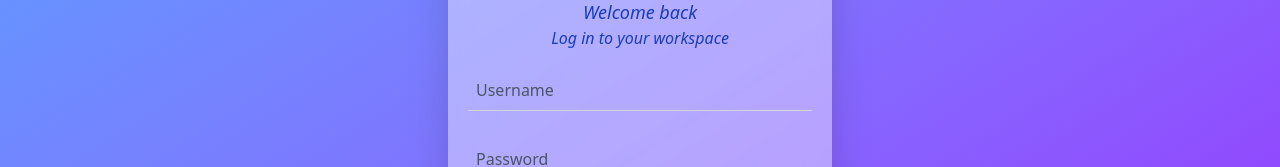
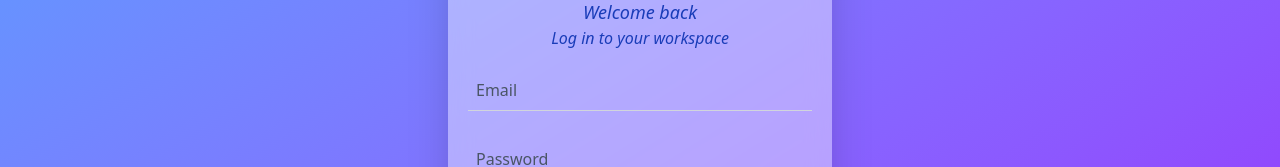
Before and after one commit to AlloyC/inventory-manager, a Next.js app: page /auth/login in a window 1280 px wide. Shown: the part 265-432 px from the top of the page. Built offline with nearby package versions, Linux system fonts and the light colour scheme; no server answers.

Commit message:
rename username to email and fixed toast

```diff
--- a/src/app/auth/layout.tsx
+++ b/src/app/auth/layout.tsx
@@ -1,3 +1,5 @@
+"use client";
+import { ToastContainer } from "react-toastify";
 
 function layout({
   children,
@@ -7,8 +9,9 @@ function layout({
   return (
     <div className="w-screen min-h-screen flex justify-center items-center bg-linear-to-br from-blue-400 to-purple-600">
       {children}
+      <ToastContainer />
     </div>
-  )
+  );
 }
 
-export default layout
+export default layout;
--- a/src/app/auth/login/loginForm.tsx
+++ b/src/app/auth/login/loginForm.tsx
@@ -64,8 +64,8 @@ const LoginForm = () => {
       <Input
         value={username}
         setValue={setUsername}
-        type="text"
-        label="Username"
+        type="email"
+        label="Email"
       />
       <Input
         value={password}
```
